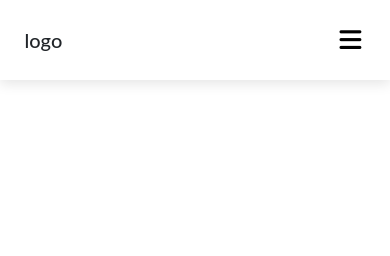
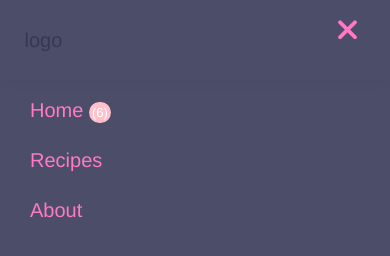
Before and after one commit to kusiLaw/food_recipies, a website built with webpack: page src/index.html in a window 390 px wide. Both pictures are taken after a click on the button 350 px from the left and 40 px from the top of the page. Built offline with nearby package versions, Linux system fonts and the light colour scheme.

Commit message:
Add header mobile functionalities

```diff
--- a/src/index.html
+++ b/src/index.html
@@ -17,14 +17,15 @@
    <header>
     <nav>
      <div class="logo">logo</div>
-     <ul class="nav-list">
+     <div class="nav-item" id="list-dynamic">
+      <button type="button"  id="toggle-close"><i class="fa-solid fa-xmark"></i></button>
+      <ul class="nav-list" id="lists">
        <li class="nav-items"><a href="#">Home <span>(6)</span></a> </li>
        <li class="nav-items"><a href="#">Recipes</a></li>
        <li class="nav-items"><a href="#">About</a></li>
      </ul>
-     <button type="button" class="menu-btn" id="toggle-menu">
-      <i class="fa-solid fa-bars"></i>
-     </button>
+     </div>
+     <button type="button" class="menu-btn" id="toggle-menu"><i class="fa-solid fa-bars"></i></button>
     </nav>
    </header>
 
@@ -33,6 +34,7 @@
    </main>
 
 
+
  </div>
 </body>
 </html>
--- a/src/index.js
+++ b/src/index.js
@@ -1 +1,2 @@
 import './style.css';
+import './main.js';
--- /dev/null
+++ b/src/main.js
@@ -0,0 +1,22 @@
+const menu = document.getElementById('toggle-menu')
+const toggleClose = document.getElementById('toggle-close')
+let ulLists = document.getElementById('lists')
+let listContainer = document.getElementById('list-dynamic')
+
+menu.onclick = () =>{
+ listContainer.classList.add("mobile");
+ ulLists.classList.add("mobile");
+ ulLists.style.display = 'flex'
+ toggleClose.style.display = 'flex'
+ console.log(ulLists, listContainer)
+ menu.style.display ="none"
+
+}
+
+toggleClose.onclick = () =>{
+ listContainer.classList.remove("mobile");
+ ulLists.classList.remove("mobile");
+ ulLists.style.display = 'none'
+ toggleClose.style.display = 'none'
+ menu.style.display ="flex"
+}
--- a/src/style.css
+++ b/src/style.css
@@ -3,7 +3,7 @@ html {
 }
 
 body {
-  font-family: Lato, Helvetica, sans-serif;
+  font-family: okra, Helvetica, sans-serif;
   min-width: 32rem;
   font-size: 1.6rem;
 }
@@ -19,8 +19,6 @@ body {
 
 nav {
   position: relative;
-
-  /* border: 1px solid rebeccapurple; */
   display: flex;
   justify-content: space-between;
   align-content: center;
@@ -31,26 +29,75 @@ nav {
 }
 
 .logo {
-  /* border: 0.1rem solid gray; */
   padding: 0.5rem;
   border-radius: 600px;
   cursor: pointer;
+}
+
+.nav-item{
+ width: 50%;
+ display: flex;
+}
+
+.nav-item.mobile{
+ display: flex;
+ flex-direction: column;
+ position: absolute;
+ background-color:rgba(56,58,89,0.9);
+ z-index: 20;
+ right: 0;
+ left: 0;
+ top: 0;
+ width: 100%;
+ height: 100vh;
 }
 
 .nav-list {
   display: none;
   align-content: center;
   list-style-type: none;
-  width: 50%;
+  width: 100%;
+  justify-content: flex-end;
+}
 
-  /* gap: 20%; */
-  justify-content: flex-end;
-
-  /* border: 1px solid rebeccapurple; */
+.nav-list span{
+  font-size: small;
+  background-color: pink;
+  border-radius: 300px;
+  padding: 3px;
+  color: white;
+  align-self:flex-end;
 }
 
 .nav-list li:not(:last-child) {
   margin-right: 20%;
+}
+
+.nav-list.mobile{
+ flex-direction: column;
+ margin-top: 2.5rem;
+ align-items: flex-start;
+ justify-content: center;
+}
+
+.nav-list.mobile li{
+ align-items: flex-start;
+ justify-content: center;
+ padding: 1rem;
+}
+.nav-list.mobile a,
+#toggle-close{
+ color:rgb(255,121,198)
+}
+
+
+#toggle-close{
+ display: none;
+ font-size: 3rem;
+ background-color: transparent;
+ border: none;
+ align-self: flex-end;
+ padding: 1.5rem 8%;
 }
 
 .menu-btn {
```
